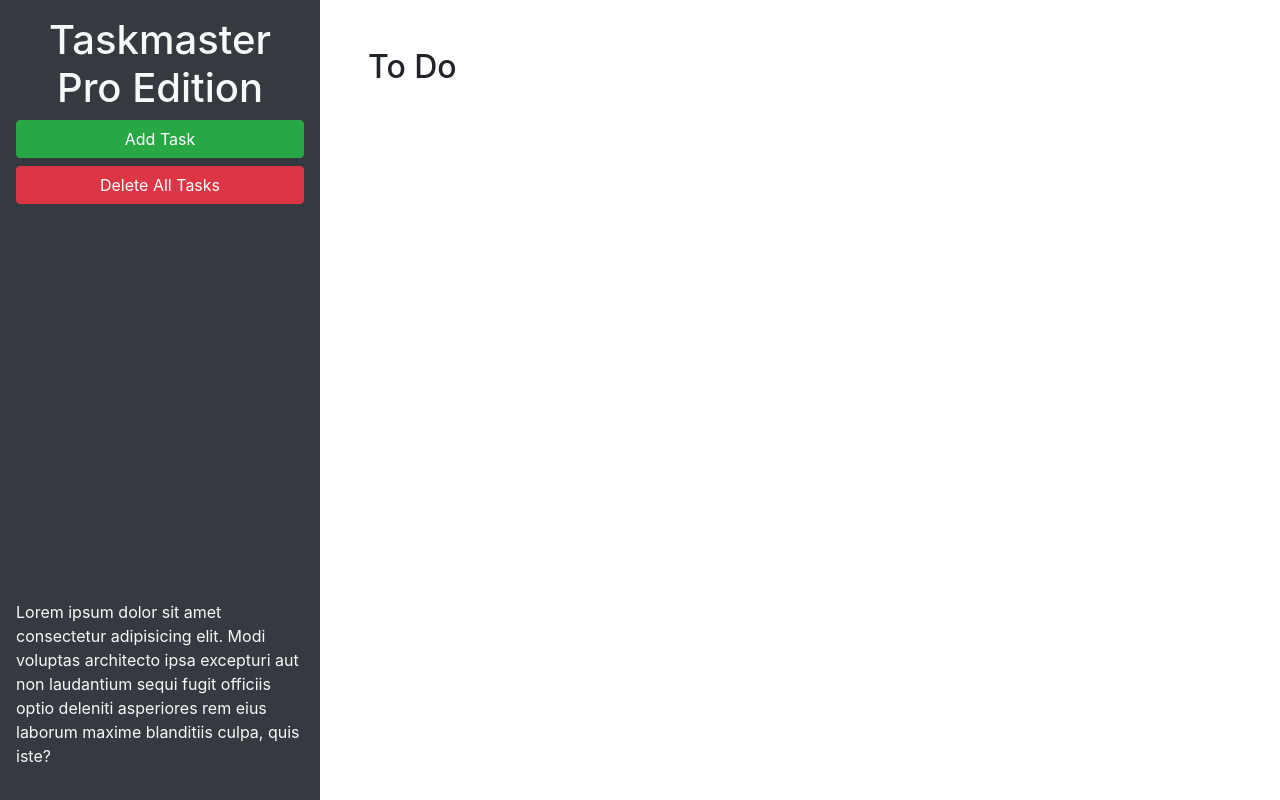
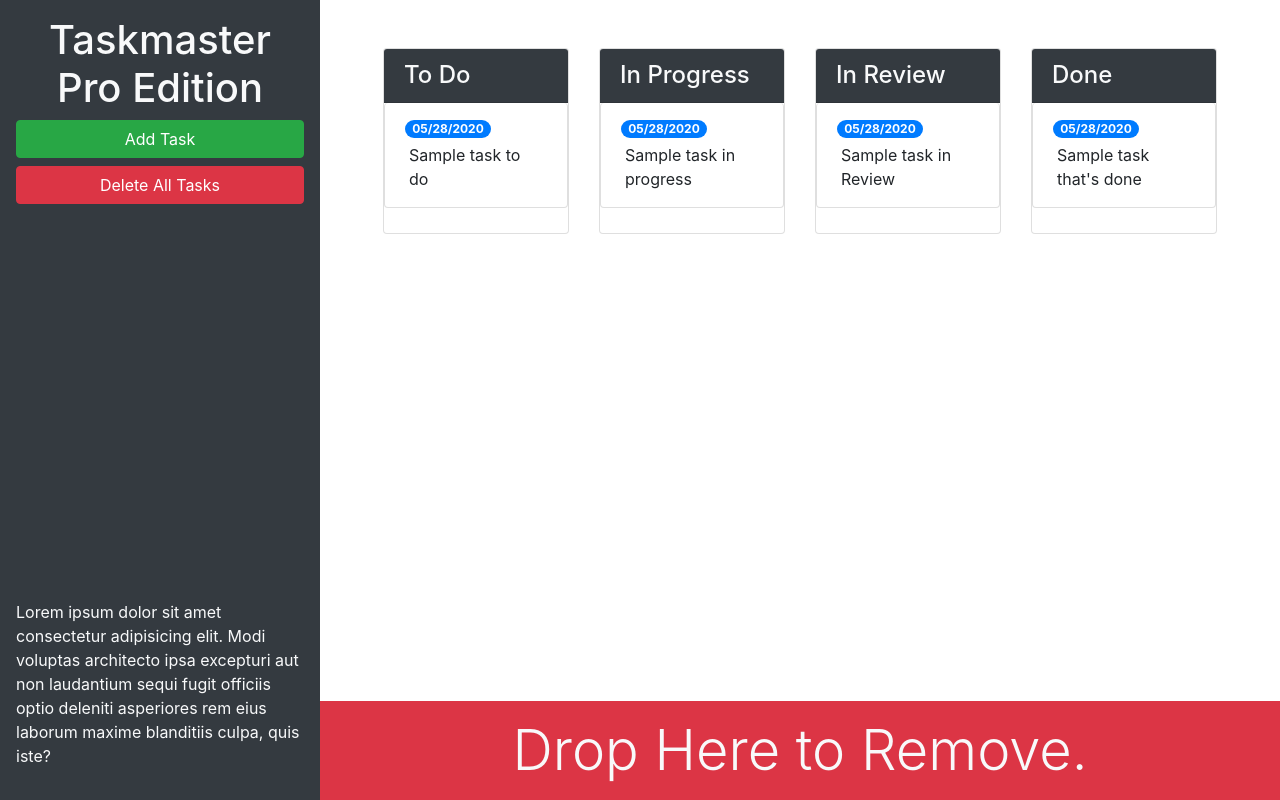
Before and after one commit to GRech17/mod5-taskmaster-pro, a plain HTML site: page index.html in a window 1280 px wide. Drawn offline with nearby package versions, Linux system fonts and the light colour scheme.

Commit message:
bootstrap is a go

```diff
--- a/index.html
+++ b/index.html
@@ -12,24 +12,77 @@
 
 <body>
 
-  <div class="row min-vh-100 no-gutters">
-    <header class="col-12 col-lg-3 bg-dark text-light d-flex flex-column p-4 p-lg-3">
+  <page class="row min-vh-100 no-gutters">
+
+    <header class="col-12 col-lg-3 bg-dark text-light sticky-top d-flex flex-column p-4 p-lg-3">
       <h1 class="text-center">Taskmaster Pro Edition</h1>
       <button id="create-task" class="btn btn-block btn-success" data-toggle="modal" data-target="#task-form-modal">Add
         Task</button>
       <button id="remove-tasks" class="btn btn-block btn-danger">Delete All Tasks</button>
-      <p class="mt-auto">Lorem ipsum dolor sit amet consectetur adipisicing elit. Modi voluptas architecto ipsa
+      <p class="mt-auto d-none d-lg-block">Lorem ipsum dolor sit amet consectetur adipisicing elit. Modi voluptas architecto ipsa
         excepturi aut non
         laudantium sequi fugit officiis optio deleniti asperiores rem eius laborum maxime blanditiis culpa, quis iste?
       </p>
     </header>
-    <main class="col-12 col-lg-9">
-      <div class="m-5">
-        <h2>To Do</h2>
-        <ul id="list-toDo" class="list-group"> </ul>
+
+    <main class="col-12 col-lg-9 d-flex flex-column">
+      <div class="m-5 row justify-content-around">
+        <div class="col-12 col-md-6 col-xl-3 mb-3">
+          <div class="card">
+            <h4 class="card-header bg-dark text-light">To Do</h4>
+            <ul id="list-toDo" class="list-group">
+              <li class="list-group-item">
+                <span class="badge badge-primary badge-pill">05/28/2020</span>
+                <p class="m-1">Sample task to do</p>
+              </li>
+            </ul>
+          </div>
+        </div>
+
+        <div class="col-12 col-md-6 col-xl-3 mb-3">
+          <div class="card">
+            <h4 class="card-header bg-dark text-light">In Progress</h4>
+            <ul id="list-inProgress" class="list-group">
+              <li class="list-group-item">
+                <span class="badge badge-primary badge-pill">05/28/2020</span>
+                <p class="m-1">Sample task in progress</p>
+              </li>
+            </ul>
+          </div>
+        </div>
+
+        <div class="col-12 col-md-6 col-xl-3 mb-3">
+          <div class="card">
+            <h4 class="card-header bg-dark text-light">In Review</h4>
+            <ul id ="list-inReview" class="list-group">
+              <li class="list-group-item">
+                <span class="badge badge-primary badge-pill">05/28/2020</span>
+                <p class="m-1">Sample task in Review</p>
+              </li>
+            </ul>
+          </div>
+        </div>
+
+        <div class="col-12 col-md-6 col-xl-3 mb-3">
+          <div class="card">
+            <h4 class="card-header bg-dark text-light">Done</h4>
+            <ul id="list-done" class="list-group">
+              <li class="list-group-item">
+                <span class="badge badge-primary badge-pill">05/28/2020</span>
+                <p class="m-1">Sample task that's done</p>
+              </li>
+            </ul>
+          </div>
+        </div>
+      </div>
+
+      <div class="trash mt-auto">
+        <div class="w-100 bg-danger p-3 text-center text-light display-4">
+          Drop Here to Remove.
+        </div>
       </div>
     </main>
-  </div>
+  </page>
 
   <!-- Modal -->
   <div class="modal fade" id="task-form-modal" tabindex="-1" role="dialog" aria-labelledby="task-form-modal"
@@ -46,11 +99,11 @@
           <form>
             <div class="form-group">
               <label for="modalTaskDescription">Task description</label>
-              <textarea id="modalTaskDescription" rows="3"></textarea>
+              <textarea id="modalTaskDescription" rows="3" class="form-control"></textarea>
             </div>
             <div class="form-group">
               <label for="modalDueDate">Due date</label>
-              <input type="text" id="modalDueDate" placeholder="mm/dd/yyyy" autocomplete="off" />
+              <input type="text" class="form-control" id="modalDueDate" placeholder="mm/dd/yyyy" autocomplete="off" />
             </div>
           </form>
         </div>
--- a/script.js
+++ b/script.js
@@ -160,7 +160,7 @@ $("#task-form-modal .btn-primary").click(function() {
   var taskDate = $("#modalDueDate").val();
 
   if (taskText && taskDate) {
-    createTask(taskText, taskDate, "toDo");
+    createTask(taskText, taskDate, "toDo",);
 
     // close modal
     $("#task-form-modal").modal("hide");
@@ -170,6 +170,8 @@ $("#task-form-modal .btn-primary").click(function() {
       text: taskText,
       date: taskDate
     });
+
+    tasks.
 
     saveTasks();
   }
```
